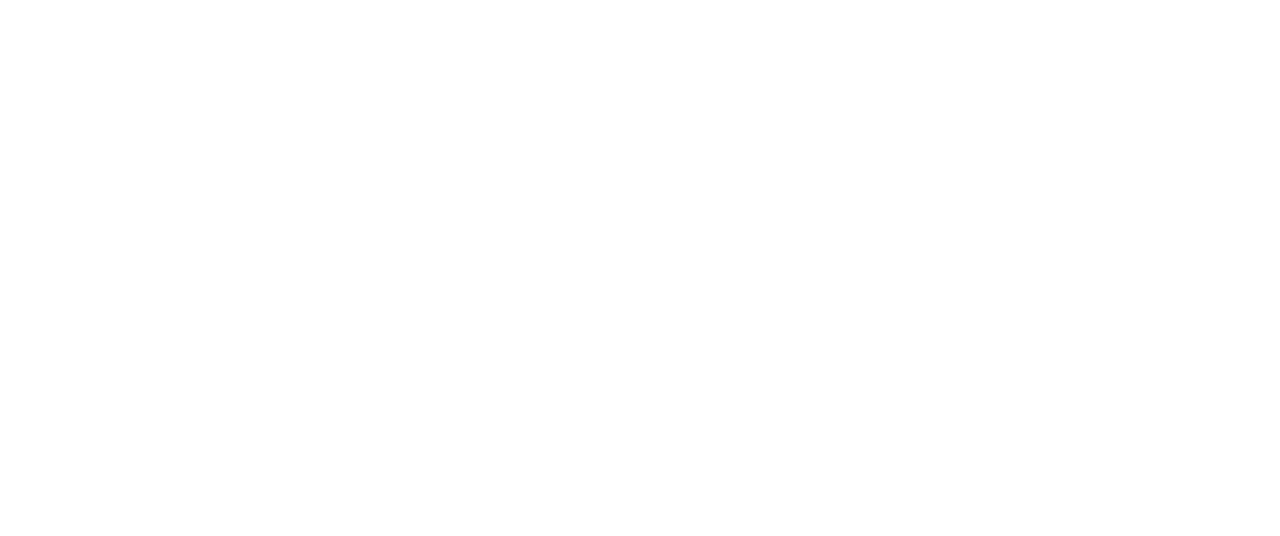
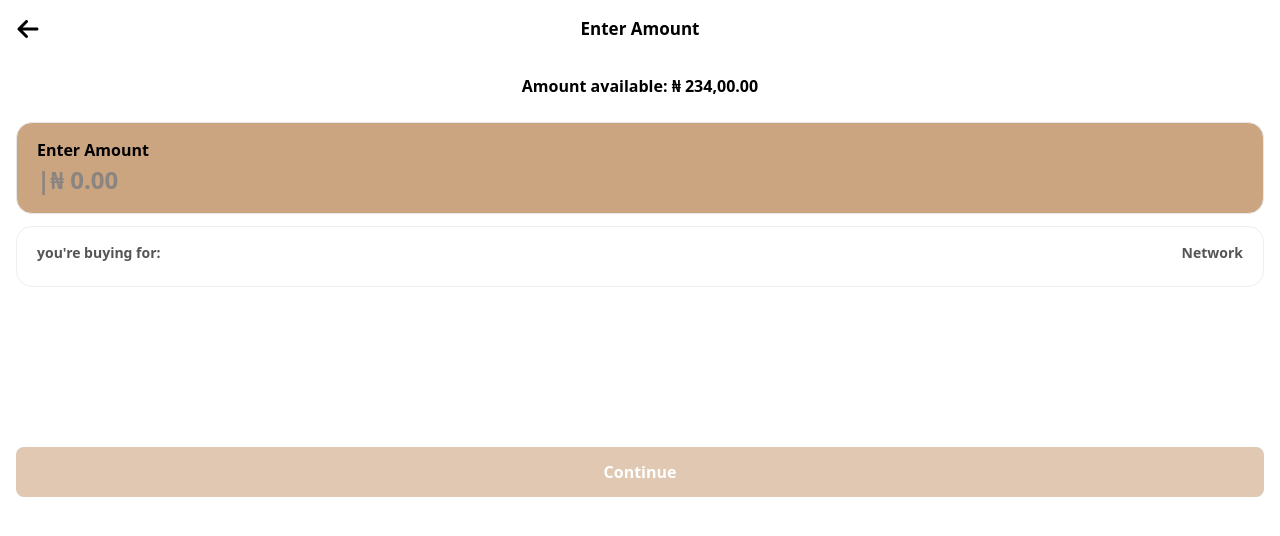
Before and after one commit to Xprogrammer123/Ismart-fintech, a React (Vite) app in the folder vite-project/: page /airtime-amount in a window 1280 px wide. Before the commit this address had no page. Shown: the top 536 px of the page. Built offline with nearby package versions, Linux system fonts and the light colour scheme.

Commit message:
airtime page

```diff
--- a/vite-project/src/AppRoutes.jsx
+++ b/vite-project/src/AppRoutes.jsx
@@ -1,4 +1,4 @@
-import React from "react";
+import React, { useState } from "react";
 import { BrowserRouter as Router, Route, Routes } from "react-router-dom";
 import Mainpage from "./components/Mainpage";
 import MainPagein from "./components/MainPagein";
@@ -6,10 +6,46 @@
 import Data from "./Pages/Data";
 import Airtime from "./Pages/Airtime";
 import AirtimeToCash from "./Pages/AirtimeToCash";
+import AirtimeAmount from "./components/Components/AirtimeAmount";
 
 const AppRoutes = () => {
+	const [ selectedCard, setSelectedCard ] = useState(null)
+	const [ formData, setFormData ] = useState({})
+
+	const renderPopup = () => {
+		switch(selectedCard){
+		  case 'airtimePopup' :
+			return (
+			  <div>
+				<AirtimePopup formData={formData} setFormData={setFormData} />
+			  </div>
+			)
+
+			default:
+				return null;
+		}
+	}
+
+	const closePopup = () => {
+		setSelectedCard(null)
+	  }
+
 	return (
 		<div className="phone:pl-4 phone:pr-4 pr-4 pl-4">
+		{
+			selectedCard && (
+			  <div className='fixed w-[100vw] h-[100vh] top-0 left-0 bg-black bg-opacity-80 z-50 overflow-x-hidden'>
+				<div className={`bg-main-bg w-full absolute flex flex-col bottom-0 left-0 rounded-tl-[4rem] rounded-tr-[4rem] pl-6 pr-6 pt-4 pb-4`}>
+				  <span onClick={closePopup} className='text-[40px] small-phone:text-[35px] font-extralight border-[3px] text-gray-600 cursor-pointer rounded-full border-gray-600 h-[40px] w-[40px] small-phone:h-[35px] small-phone:w-[35px] flex items-center justify-center ml-auto'>&times;</span>
+				  <div className='h-full relative'>
+					{
+					  renderPopup()
+					}
+				  </div>
+				</div>
+			  </div>
+			)
+		  }
 			<Router>
 				<Routes>
 					{/* Define routes for your pages */}
@@ -17,9 +53,11 @@
 					<Route path="/mainpagein" element={<MainPagein />} />
 					<Route path="/selectprovider" element={<SelectProvider />} />
 
-					<Route path="/data" element={<Data />} />
-					<Route path="/airtime" element={<Airtime />} />
-					<Route path="/airtimeToCash" element={<AirtimeToCash />} />
+					<Route path="/data" element={<Data formData={formData} setFormData={setFormData} />} />
+					<Route path="/airtime" element={<Airtime formData={formData} setFormData={setFormData} />} />
+					<Route path="/airtimeToCash" element={<AirtimeToCash formData={formData} setFormData={setFormData} />} />
+
+					<Route path="/airtime-amount" element={<AirtimeAmount formData={formData} setFormData={setFormData} />} />
 				</Routes>
 			</Router>
 		</div>
--- a/vite-project/src/Pages/Airtime.jsx
+++ b/vite-project/src/Pages/Airtime.jsx
@@ -3,11 +3,11 @@
 import PreviousNumber from "../components/Components/Helpers/PreviousNumber"
 import PurchaseAirtime from "../components/Components/PurchaseAirtime"
 
-function Airtime() {
+function Airtime({ formData, setFormData }) {
   return (
     <div className="">
         {/**NAVBAR */}
-        <PurchaseAirtime />
+        <PurchaseAirtime formData={formData} setFormData={setFormData} />
         <div className="mt-16 flex items-center justify-center">
             <AirtimeAds />
         </div>
--- /dev/null
+++ b/vite-project/src/components/Components/AirtimeAmount.jsx
@@ -0,0 +1,65 @@
+import { useEffect, useState } from "react";
+import { FaArrowLeft } from "react-icons/fa6";
+import { useNavigate } from "react-router-dom";
+import ButtonOne from "./Helpers/ButtonOne";
+
+function AirtimeAmount({ formData, setFormData }) {
+    const [ isComplete, setIsComplete ] = useState(false)
+    const navigate = useNavigate()
+
+    const handleBack = () => {
+        navigate('/airtime')
+    }
+
+    useEffect(() => {
+        if(formData?.networkId && formData?.phoneNumber.length === 11 && !formData?.amount){
+          setIsComplete(true)
+        } else {
+          setIsComplete(false);
+        }
+    }, [formData])
+
+    const handleNext = () => {
+
+    }
+
+  return (
+    <div className="">
+
+        <div className="relative flex items-center justify-center w-full p-4">
+            <div className="absolute left-0" onClick={handleBack}>
+                <FaArrowLeft className="text-[24px] cursor-pointer" />
+            </div>
+            <p className="text-center font-semibold text-[17px] ">Enter Amount</p>
+        </div>
+
+        <p className="mt-4 text-center font-semibold">Amount available: ₦ 234,00.00</p>
+
+        <div className="flex flex-col w-full gap-3 relative mt-6">
+            <div className="pad3 w-full rounded-[16px] border-[1px] gap-3 bg-main-color-50">
+                <p className="font-semibold">Enter Amount</p>
+                <input type="text" id="amount" placeholder="|₦ 0.00" className="text-[24px] font-bold placeholder:text-light-gray-1 outline-none bg-transparent w-full" />
+            </div>
+
+            <div className="flex items-center justify-between pad3 w-full rounded-[16px] border-[1px] border-[#EEEEEE]">
+                <div className="flex flex-col gap-2">
+                    <p className="font-bold text-[14px] text-[#555555]">you're buying for:</p>
+                    <p className="font-bold text-[14px] text-[#555555]">{formData?.phoneNumber}</p>
+                </div>
+
+                <div className="flex flex-col gap-2">
+                    <p className="font-bold text-[14px] text-[#555555]">Network</p>
+                    <p className="font-bold text-[14px] text-[#555555]">{formData?.network}</p>
+                </div>
+            </div>
+        </div>
+
+
+        <div className="w-full mt-[10rem]">
+          <ButtonOne onClick={handleNext} text={'Continue'} style={`btnOne ${isComplete ? 'bg-main-color' : ''}`} />
+        </div>
+    </div>
+  )
+}
+
+export default AirtimeAmount
--- a/vite-project/src/components/Components/Helpers/ButtonOne.jsx
+++ b/vite-project/src/components/Components/Helpers/ButtonOne.jsx
@@ -1,7 +1,9 @@
 
-function ButtonOne({text, onClick}) {
+function ButtonOne({text, onClick, style}) {
   return (
-    <button onClick={onClick} className="pad1 w-full rounded-[8px] text-text-color bg-main-color-30 flex items-center justify-center text-center text-[16px] font-bold">
+    <button
+      onClick={onClick}
+      className={`${style ? style : 'pad1 w-full rounded-[8px] text-text-color bg-main-color-30 flex items-center justify-center text-center text-[16px] font-bold'}`}>
         {text}
     </button>
   )
--- /dev/null
+++ b/vite-project/src/components/Components/Modals/AirtimePopup.jsx
@@ -0,0 +1,8 @@
+
+function AirtimePopup() {
+  return (
+    <div>AirtimePopup</div>
+  )
+}
+
+export default AirtimePopup
--- a/vite-project/src/components/Components/PurchaseAirtime.jsx
+++ b/vite-project/src/components/Components/PurchaseAirtime.jsx
@@ -1,12 +1,40 @@
 import { IoIosArrowDown } from "react-icons/io";
 import { IoIosArrowForward } from "react-icons/io";
 import ButtonOne from "./Helpers/ButtonOne";
+import { networks } from "../../data/networks";
+import { useEffect, useState } from "react";
+import { useNavigate } from "react-router-dom";
 
-function PurchaseAirtime() {
+function PurchaseAirtime({ formData, setFormData }) {
+  const navigate = useNavigate()
+  const [ isComplete, setIsComplete ] = useState(false)
+
+  const network = networks
+
+  const handleChange = (e) => {
+    setFormData({ ...formData, [e.target.id]: e.target.value })
+  }
+
+  const handleProvider = (e) => {
+    const value = e.target.value
+    const selectedOption = network.find(network => network.code === value)
+
+    setFormData({...formData, network: selectedOption.name, networkId: selectedOption.code })
+  }
 
   const handleNext = () => {
+    if(isComplete){
+      navigate('/airtime-amount')
+    }
+  }
 
-  }
+  useEffect(() => {
+    if(formData?.networkId && formData?.phoneNumber.length === 11){
+      setIsComplete(true)
+    } else {
+      setIsComplete(false);
+    }
+  }, [formData])
 
   return (
     <div className='flex flex-col w-full gap-8 mt-4'>
@@ -33,17 +61,23 @@
           <div className="flex flex-col gap-2">
               <p className="text-text-color-2 text-[14px] font-bold">Purchase for others </p>
               <div className="flex flex-col gap-4">
-                  <input type="text" className="input" placeholder="Enter Phone Number" />
-                  <select name="" id="" className="input">
+                  <input type="text" className="input" id="phoneNumber" onChange={handleChange} placeholder="Enter Phone Number" />
+                  <select onChange={handleProvider} id="network" className="input">
                       <option value="">Select Network</option>
+                      {
+                        network.map((item) => (
+                          <option key={item._id} value={item.code}>{item.name}</option>
+                        ))
+                      }
                   </select>
               </div>
           </div>
       </div>
 
       <div className="w-full">
-          <ButtonOne onClick={handleNext} text={'Continue'} />
+          <ButtonOne onClick={handleNext} text={'Continue'} style={`btnOne ${isComplete ? 'bg-main-color' : ''}`} />
       </div>
+
     </div>
   )
 }
--- /dev/null
+++ b/vite-project/src/data/networks.js
@@ -0,0 +1,23 @@
+export const networks = [
+    {
+        _id: '1',
+        code: '1',
+        name: 'MTN',
+    },
+
+    {
+        _id: '2',
+        code: '2',
+        name: 'Airtel',
+    },
+    {
+        _id: '3',
+        code: '3',
+        name: 'Glo',
+    },
+    {
+        _id: '4',
+        code: '4',
+        name: '9Moblie',
+    },
+]
--- a/vite-project/src/index.css
+++ b/vite-project/src/index.css
@@ -10,10 +10,16 @@
     .pad2{
         @apply pt-[8px] pb-[8px] pl-[16px] pr-[16px]
     }
+    .pad3{
+        @apply pt-[15px] pb-[15px] pl-[20px] pr-[20px]
+    }
     .input{
         @apply pad1 border-[1px] rounded-[8px] bg-transparent border-border-1 outline-none
     }
     .page{
         @apply w-[100vw] overflow-x-hidden min-h-[100vh] flex flex-col
     }
+    .btnOne{
+        @apply pad1 w-full rounded-[8px] text-text-color bg-main-color-30 flex items-center justify-center text-center text-[16px] font-bold
+    }
 }
--- a/vite-project/tailwind.config.js
+++ b/vite-project/tailwind.config.js
@@ -23,6 +23,12 @@
         'main-color-opa': '#9B4A1080',
         'main-color-30': '#974a024d',
 
+        'main-color-50': '#974A0280',
+
+        'light-opa': 'rgba(255, 255, 255, 0.3)',
+
+        'light-gray-1': 'rgba(128, 128, 128, 0.863)',
+
         'border-1': '#E6E6E6',
         'circle-opa': '#FFF0E9',
         'circle-red': '#E8242D'
```
